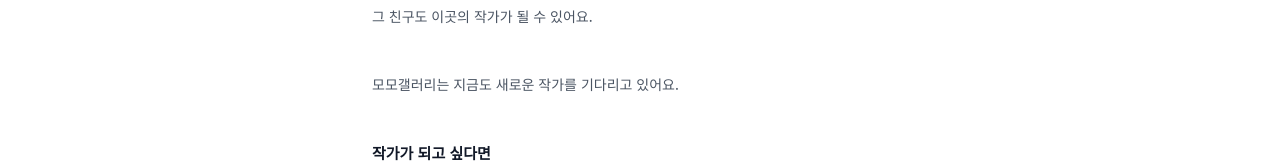
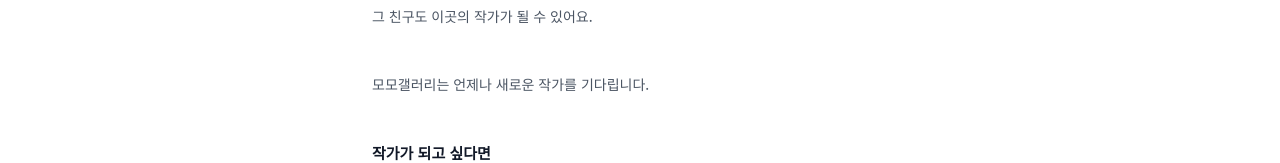
Before and after one commit to 2sangkr/ria-wrist-garden, a Next.js app: page /about in a window 1280 px wide. Shown: the part 551-714 px from the top of the page. Built offline with nearby package versions, Linux system fonts and the light colour scheme; a web font is replaced by a local one.

Commit message:
Update About closing sentence

```diff
--- a/src/app/about/page.tsx
+++ b/src/app/about/page.tsx
@@ -54,7 +54,7 @@ export default function AboutPage() {
 
           <section>
             <p>
-              모모갤러리는 지금도 새로운 작가를 기다리고 있어요.
+              모모갤러리는 언제나 새로운 작가를 기다립니다.
             </p>
           </section>
 
```
